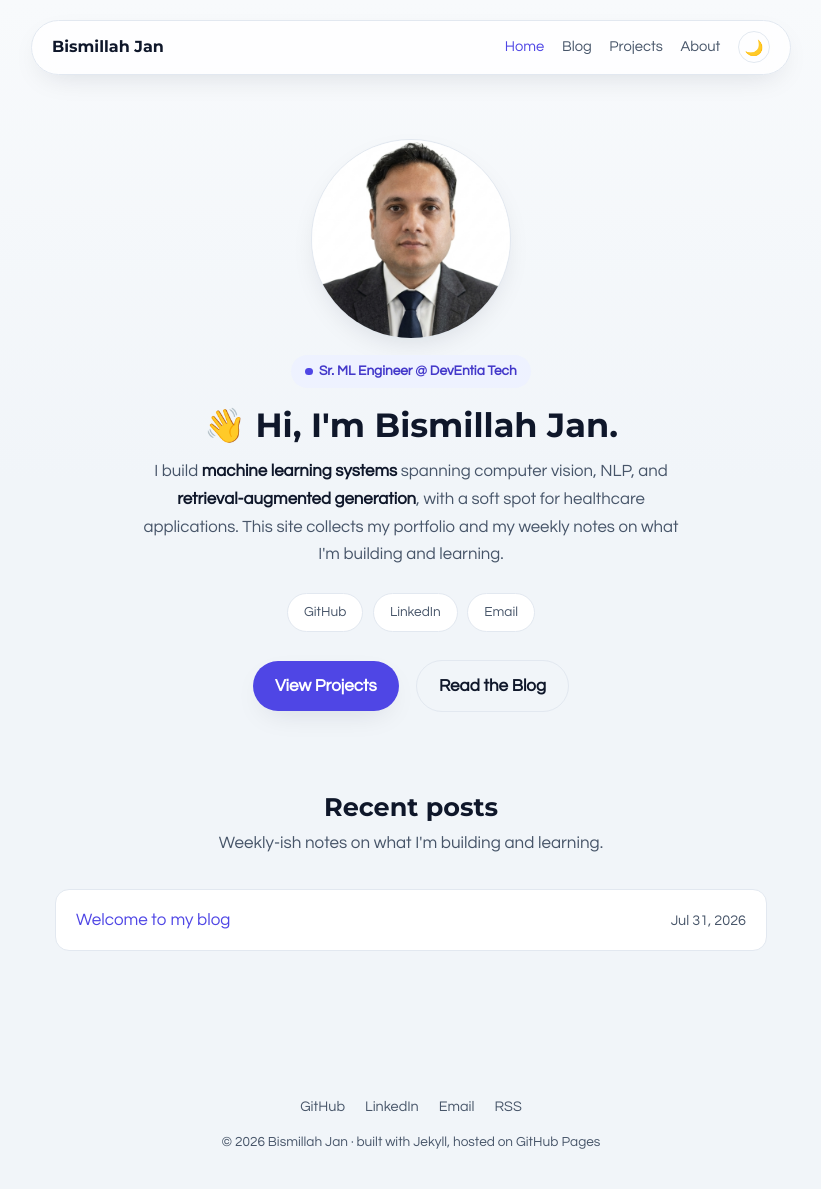
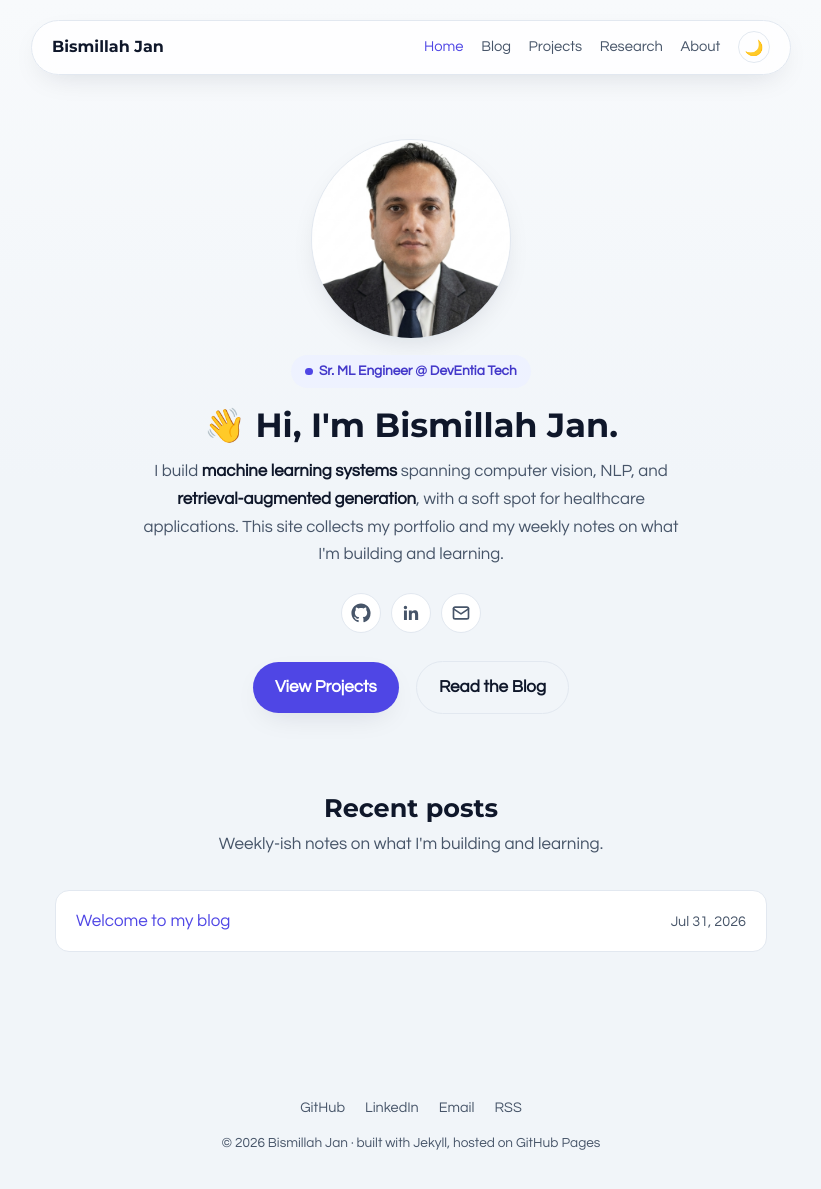
Before and after one commit to Bismillah-Jan/bismillah-jan.github.io, a Jekyll site: the page built from index.html, in a window 1280 px wide and 1202 px high. Shown: the top 1189 px of the window, without its empty margins (229-1050 px from the left). Built offline with Jekyll 4.4.1, drawn with Linux system fonts in a browser that asks for light colours.

Commit message:
Add Research page and icon-based social links on home page
New /research/ page collects publications, MS thesis, and BS final
year project details, added to the nav between Projects and About;
about.md now points to it instead of duplicating the publication
list. Home page social links (GitHub, LinkedIn, Email) switched from
text pill buttons to icon-only circular buttons using inline SVGs.

```diff
--- a/_config.yml
+++ b/_config.yml
@@ -15,6 +15,8 @@ nav:
     url: /blog/
   - title: Projects
     url: /projects/
+  - title: Research
+    url: /research/
   - title: About
     url: /about/
 
--- /dev/null
+++ b/_includes/icon-email.html
@@ -0,0 +1 @@
+<svg viewBox="0 0 24 24" width="20" height="20" fill="none" stroke="currentColor" stroke-width="2" stroke-linecap="round" stroke-linejoin="round" aria-hidden="true"><rect x="3" y="5" width="18" height="14" rx="2"/><path d="m3 7 9 6 9-6"/></svg>
--- /dev/null
+++ b/_includes/icon-github.html
@@ -0,0 +1 @@
+<svg viewBox="0 0 24 24" width="20" height="20" fill="currentColor" aria-hidden="true"><path d="M12 .5C5.73.5.5 5.73.5 12c0 5.09 3.29 9.4 7.86 10.94.57.1.78-.25.78-.55 0-.27-.01-1.13-.02-2.04-3.2.7-3.88-1.36-3.88-1.36-.53-1.34-1.29-1.7-1.29-1.7-1.05-.72.08-.71.08-.71 1.16.08 1.77 1.19 1.77 1.19 1.03 1.77 2.71 1.26 3.37.96.1-.75.4-1.26.73-1.55-2.55-.29-5.23-1.28-5.23-5.69 0-1.26.45-2.29 1.19-3.09-.12-.29-.52-1.46.11-3.05 0 0 .97-.31 3.18 1.18.92-.26 1.91-.39 2.89-.39.98 0 1.97.13 2.89.39 2.21-1.49 3.18-1.18 3.18-1.18.63 1.59.23 2.76.11 3.05.74.8 1.19 1.83 1.19 3.09 0 4.42-2.69 5.4-5.25 5.68.41.36.78 1.08.78 2.17 0 1.57-.01 2.83-.01 3.22 0 .3.2.66.79.55A11.5 11.5 0 0 0 23.5 12C23.5 5.73 18.27.5 12 .5z"/></svg>
--- /dev/null
+++ b/_includes/icon-linkedin.html
@@ -0,0 +1 @@
+<svg viewBox="0 0 24 24" width="20" height="20" fill="currentColor" aria-hidden="true"><path d="M20.45 20.45h-3.56v-5.57c0-1.33-.02-3.04-1.85-3.04-1.86 0-2.15 1.45-2.15 2.94v5.67H9.47V9h3.42v1.56h.05c.48-.9 1.64-1.85 3.38-1.85 3.6 0 4.27 2.37 4.27 5.46v6.28zM5.34 7.43a2.07 2.07 0 1 1 0-4.14 2.07 2.07 0 0 1 0 4.14zM7.12 20.45H3.56V9h3.56v11.45z"/></svg>
--- a/assets/css/style.scss
+++ b/assets/css/style.scss
@@ -224,15 +224,14 @@ main.wrap {
   display: inline-flex;
   align-items: center;
   justify-content: center;
-  padding: 0.45rem 1rem;
+  width: 2.5rem;
+  height: 2.5rem;
   border: 1px solid var(--border);
-  border-radius: 999px;
+  border-radius: 50%;
   color: var(--text-muted);
   background: var(--card-bg);
-  font-size: 0.85rem;
-  font-weight: 500;
-  white-space: nowrap;
 }
+.socials a svg { display: block; }
 .socials a:hover {
   color: var(--accent);
   border-color: var(--accent);
--- a/index.html
+++ b/index.html
@@ -16,9 +16,9 @@ title: Home
   </p>
 
   <p class="socials">
-    <a href="https://github.com/{{ site.author.github }}" target="_blank" rel="noopener" aria-label="GitHub">GitHub</a>
-    <a href="https://www.linkedin.com/in/bismillahjan222/" target="_blank" rel="noopener" aria-label="LinkedIn">LinkedIn</a>
-    <a href="mailto:bismillahjan222@gmail.com" aria-label="Email">Email</a>
+    <a href="https://github.com/{{ site.author.github }}" target="_blank" rel="noopener" aria-label="GitHub">{% include icon-github.html %}</a>
+    <a href="https://www.linkedin.com/in/bismillahjan222/" target="_blank" rel="noopener" aria-label="LinkedIn">{% include icon-linkedin.html %}</a>
+    <a href="mailto:bismillahjan222@gmail.com" aria-label="Email">{% include icon-email.html %}</a>
   </p>
 
   <p class="hero-links">
```
Also changed, not shown: about.md (+1 -5 lines), research.md (added, +36 -0 lines).
